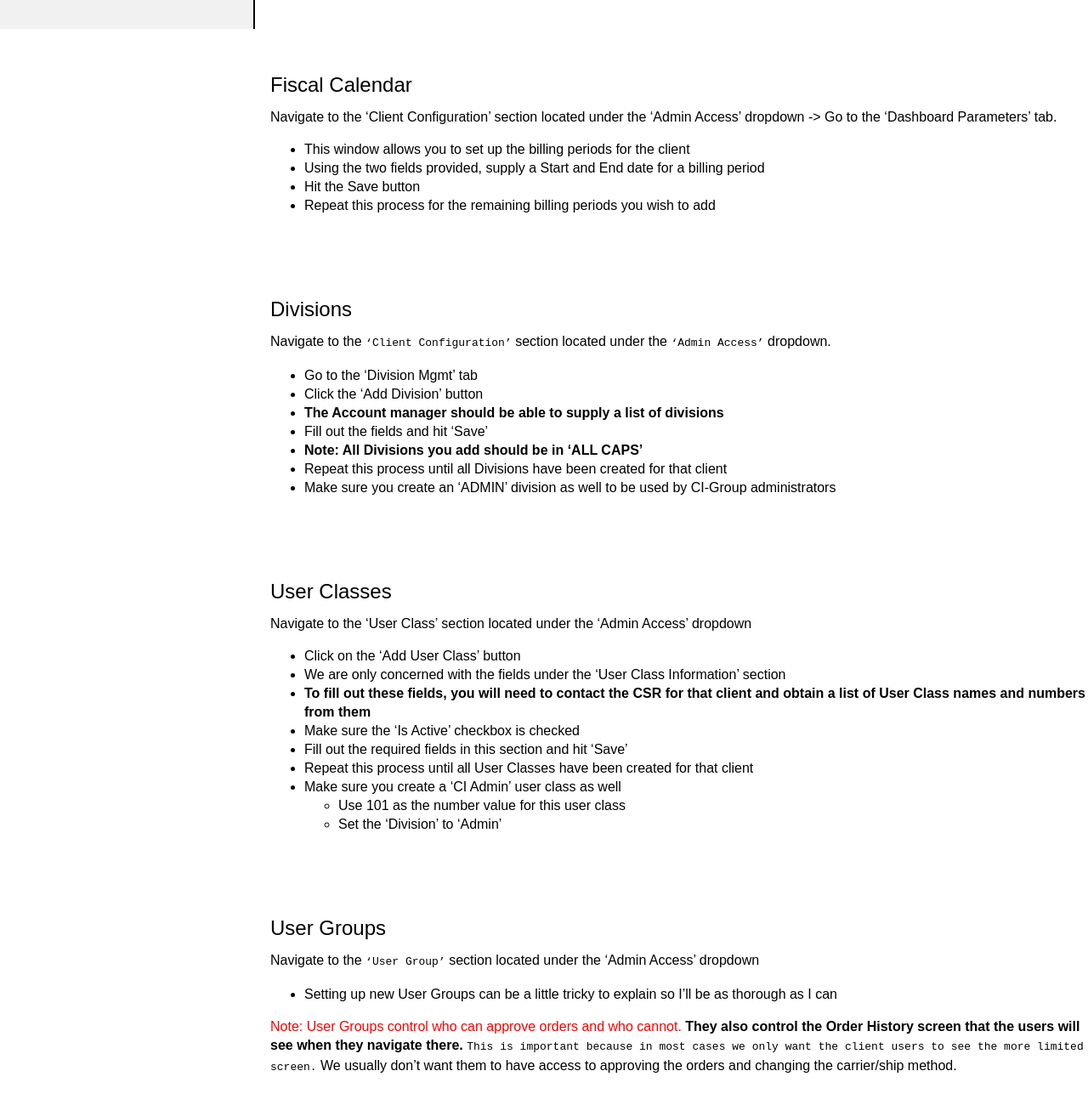
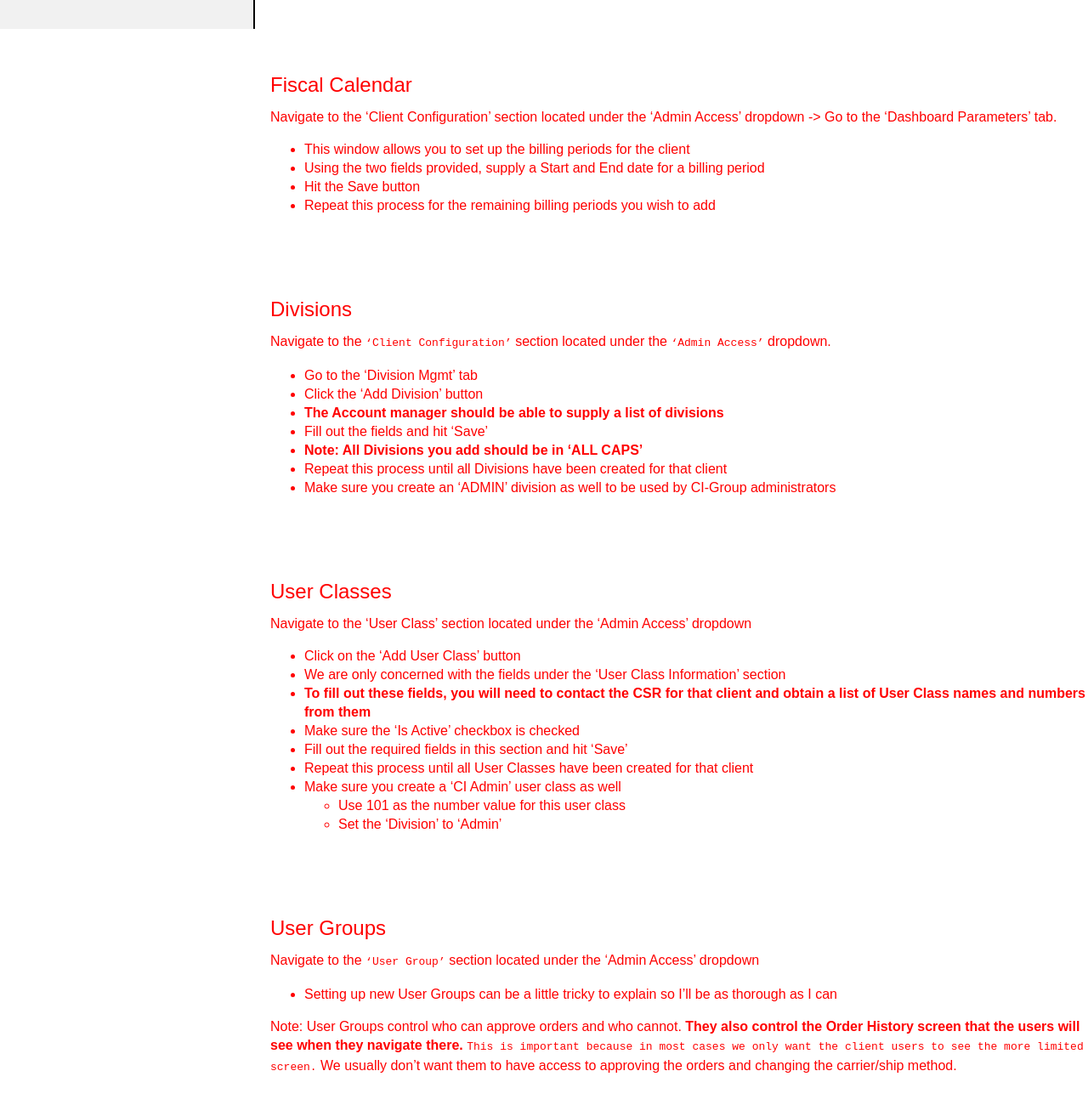
Before and after one commit to baranekadam76/TechnicalDocument, a plain HTML site: page index.html in a window 1280 px wide. Shown: the part 766-2066 px from the top of the page at 85% size. Drawn offline with Linux system fonts and the light colour scheme.

Commit message:
test commit from new laptop - changed text color to red

```diff
--- a/techdoc.css
+++ b/techdoc.css
@@ -25,7 +25,7 @@ header {
 }
 
 #client_configuration {
-
+	color: red;
 }
 
 .italicText {
@@ -34,19 +34,19 @@ header {
 }
 
 #fiscal_calendar {
-
+	color: red;
 }
 
 #divisions {
-
+	color: red;
 }
 
 #user_classes {
-
+	color: red;
 }
 
 #user_groups {
-
+	color: red;
 }
 
 .redText {
```
